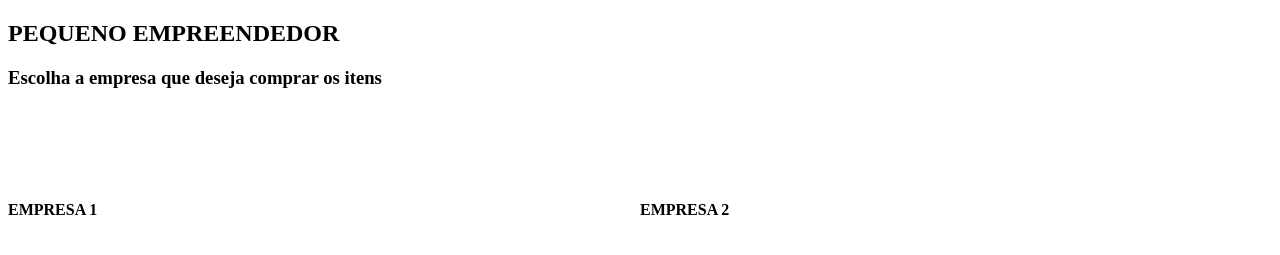
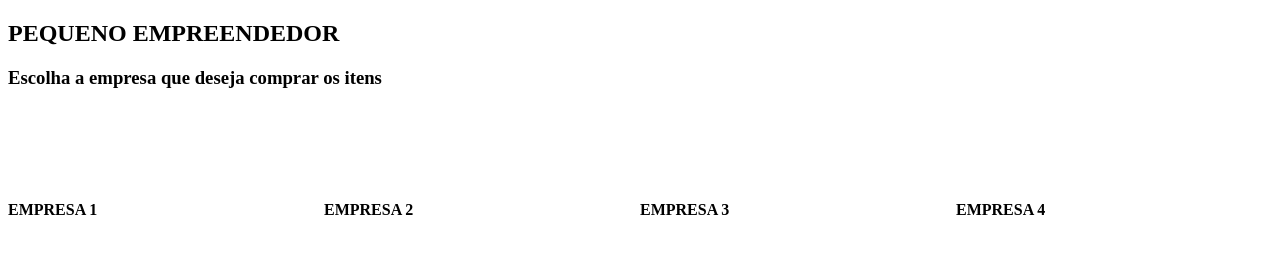
Before and after one commit to 4rdu1n01092/Site-Pequeno-empreendedor, a PHP site: page / in a window 1280 px wide. Shown: the top 255 px of the page. Run offline with PHP 8.4, Linux system fonts and the light colour scheme.

Commit message:
V11
Expanded the company selection grid in index.html to include EMPRESA 3 and EMPRESA 4, each with their own image and access button. Updated CSS to use a generic #Botão_empresas selector and adjusted the grid to four columns for improved layout.

```diff
--- a/index.html
+++ b/index.html
@@ -6,7 +6,10 @@
     <h2> PEQUENO EMPREENDEDOR</h2>
     <h3> Escolha a empresa que deseja comprar os itens </h3>
     <br> <br> <br> <br>
-<div class="container-grid">
+
+
+
+    <div class="container-grid">
   <div><h4><strong> EMPRESA 1 </strong></h4>
     <br>
     <img src="https://i.imgur.com/7BSZkJQ.jpeg" width="155" height="155">
@@ -15,7 +18,15 @@
   <div><h4><strong> EMPRESA 2 </strong></h4>
     <br>
     <img src="https://i.imgur.com/7BSZkJQ.jpeg" width="155" height="155">
-    <button id = "Botão_empresa_1" onclick="window.location.href = 'lista2.html'">  Acesse aqui os itens </button></div>
+    <button id = "Botão_empresa_2" onclick="window.location.href = 'lista2.html'">  Acesse aqui os itens </button></div>
+     <div><h4><strong> EMPRESA 3 </strong></h4>
+    <br>
+    <img src="https://i.imgur.com/7BSZkJQ.jpeg" width="155" height="155">
+    <button id = "Botão_empresa_3 onclick="window.location.href = 'lista3.html'">  Acesse aqui os itens </button></div>
+     <div><h4><strong> EMPRESA 4 </strong></h4>
+    <br>
+    <img src="https://i.imgur.com/7BSZkJQ.jpeg" width="155" height="155">
+    <button id = "Botão_empresa_4" onclick="window.location.href = 'lista4.html'">  Acesse aqui os itens </button></div>
 </div>
 
 
--- a/style-index.css
+++ b/style-index.css
@@ -1,4 +1,4 @@
-#Botão_empresa_1 { display: block;
+#Botão_empresas { display: block;
   width: 250px;
   height: 50px;
   line-height: 50px;
@@ -12,11 +12,11 @@
   border: 3px solid #333;
   transition: all .35s;
 }
-#Botão_empresa_1:hover { background: #fff;
+#Botão_empresas:hover { background: #fff;
   color: #333;
   border: 3px solid #333;
 }
     .container-grid {
   display: grid;
-  grid-template-columns: 1fr 1fr; /* Cria duas colunas de largura igual */
+  grid-template-columns: 1fr 1fr 1fr 1fr ;
 }
```
